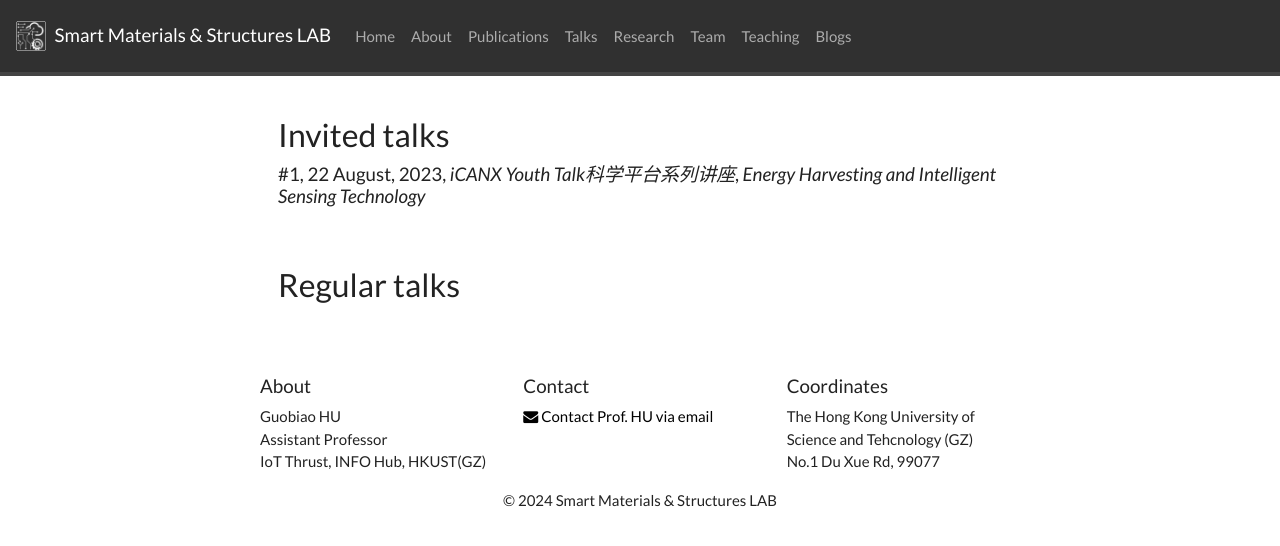
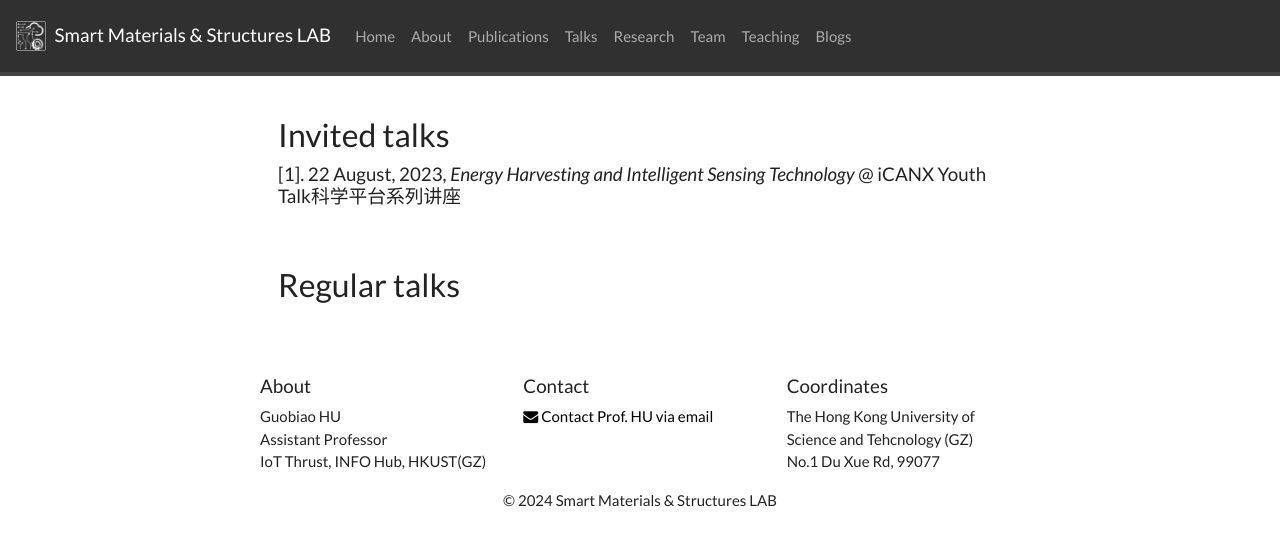
Before and after one commit to sms-lab/sms-lab.github.io, a Jekyll site: the page built from _pages/talks.md, in a window 1280 px wide. Shown: the top 546 px of the page. Built offline with Jekyll 4.4.1, drawn with Linux system fonts in a browser that asks for light colours; nearby versions of some CDN libraries; a style sheet for code colours, icons or effects is not loaded.

Commit message:
Update talks.md

```diff
--- a/_pages/talks.md
+++ b/_pages/talks.md
@@ -25,7 +25,7 @@ permalink: /talks/
 <div class="jumbotron">
 ### Invited talks
 {% for talks in site.data.talks %}
-<h5>#{{talks.index}}, {{ talks.date }}, <i>{{ talks.venue }}</i>, <i>{{ talks.title }}</i><br></h5>
+<h5>[{{talks.index}}]. {{ talks.date }}, <i>{{ talks.title }}</i> @ {{ talks.venue }}<br></h5>
 {% endfor %}
 
 </div>
```
